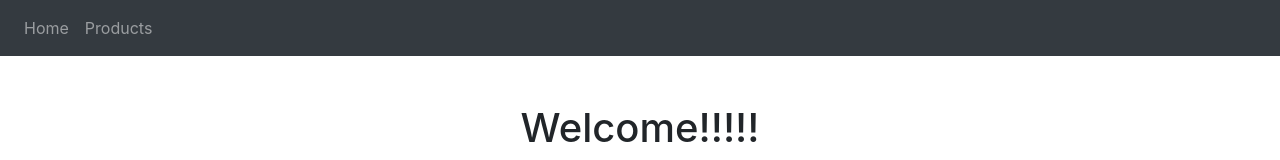
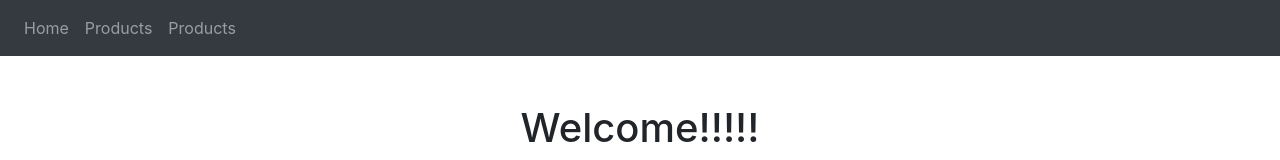
Before and after one commit to MehrdadKiani/React-Router-Example, a React (Create React App) app: page / in a window 1280 px wide. Shown: the top 160 px of the page. Built offline with nearby package versions, Linux system fonts and the light colour scheme.

Commit message:
docs: new link added

```diff
--- a/src/Components/Header.jsx
+++ b/src/Components/Header.jsx
@@ -13,6 +13,9 @@ class Header extends Component {
           <Nav.Link as={Link} to="/products">
             Products
           </Nav.Link>
+          <Nav.Link as={Link} to="/products">
+            Products
+          </Nav.Link>
         </Nav>
       </Navbar>
     );
```
